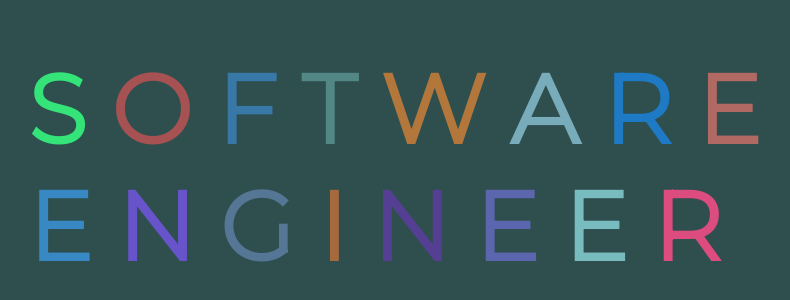
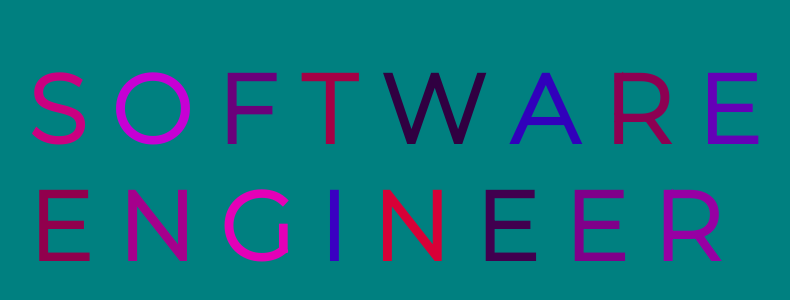
Before and after one commit to stejeda21/AnimatedTextGitDemo, a plain HTML site: page index.html in a window 1280 px wide. Shown: the part 240-540 px from the top of the page, without its empty margins (246-1036 px from the left). Drawn offline with Linux system fonts and the light colour scheme.

Commit message:
restrict colors to purple

```diff
--- a/app.css
+++ b/app.css
@@ -3,7 +3,7 @@ body {
     justify-content: center;
     align-items: center;
     height: 100vh;
-    background-color: darkslategray;
+    background-color: teal;
 }
 
 h1 {
--- a/app.js
+++ b/app.js
@@ -1,6 +1,6 @@
 function randomRGB() {
     const r = Math.floor(Math.random() * 256);
-    const g = Math.floor(Math.random() * 256);
+    const g = 0;
     const b = Math.floor(Math.random() * 256);
     return `rgb(${r},${g},${b})`
 }
```
